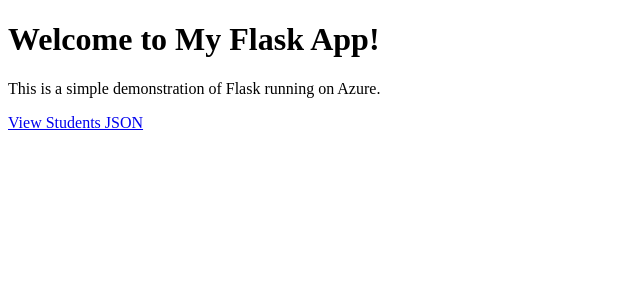
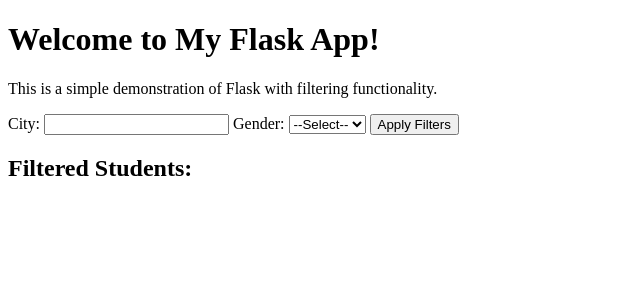
Before and after one commit to Kirill-Klabukov/app, a Flask app: page / in a window 1280 px wide. Shown: the top 300 px of the page, without its empty margins (0-640 px from the left). Run offline with Flask 3, Linux system fonts and the light colour scheme.

Commit message:
Update index.html

```diff
--- a/templates/index.html
+++ b/templates/index.html
@@ -3,11 +3,48 @@
 <head>
     <meta charset="UTF-8">
     <meta name="viewport" content="width=device-width, initial-scale=1.0">
-    <title>Flask App</title>
+    <title>Flask App with Filters</title>
+    <script>
+        // JavaScript function to send AJAX request to Flask backend
+        function applyFilters() {
+            const city = document.getElementById('city').value;
+            const gender = document.getElementById('gender').value;
+            const url = `/Student/Index_json?City=${city}&Gender=${gender}`;
+
+            fetch(url)
+                .then(response => response.json())
+                .then(data => {
+                    let resultDiv = document.getElementById('results');
+                    resultDiv.innerHTML = ''; // Clear previous results
+                    data.forEach(student => {
+                        resultDiv.innerHTML += `<p>${student.Name} - ${student.City} - ${student.Gender}</p>`;
+                    });
+                });
+        }
+    </script>
 </head>
 <body>
     <h1>Welcome to My Flask App!</h1>
-    <p>This is a simple demonstration of Flask running on Azure.</p>
-    <a href="/Student/Index_json">View Students JSON</a>
+    <p>This is a simple demonstration of Flask with filtering functionality.</p>
+
+    <!-- Filter Form -->
+    <div>
+        <label for="city">City:</label>
+        <input type="text" id="city" name="city">
+
+        <label for="gender">Gender:</label>
+        <select id="gender" name="gender">
+            <option value="">--Select--</option>
+            <option value="Male">Male</option>
+            <option value="Female">Female</option>
+        </select>
+
+        <button onclick="applyFilters()">Apply Filters</button>
+    </div>
+
+    <h2>Filtered Students:</h2>
+    <div id="results">
+        <!-- Filtered students will appear here -->
+    </div>
 </body>
 </html>
```
